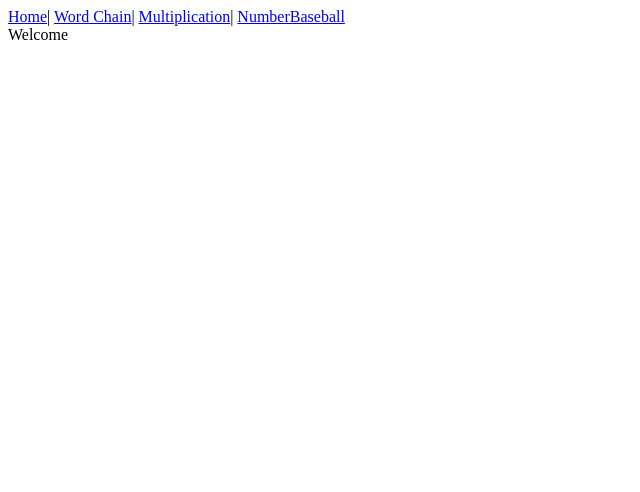
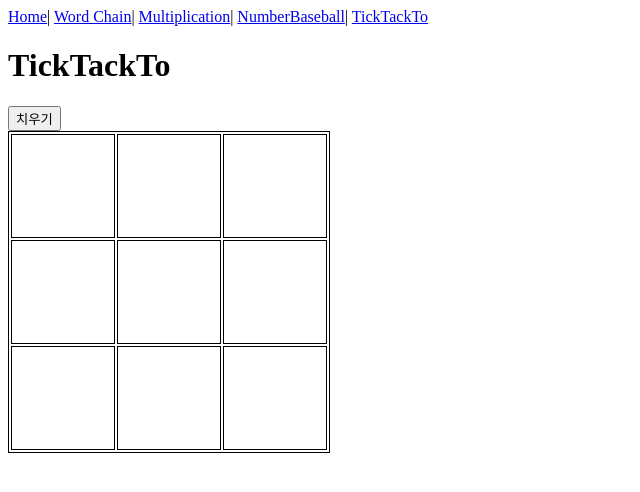
Before and after one commit to WonYoungYun/gameBox, a Vue app in the folder gamebox/: page /ticktackto in a window 1280 px wide. Shown: the top 492 px of the page, without its empty margins (0-640 px from the left). Built offline with nearby package versions, Linux system fonts and the light colour scheme.

Commit message:
ticktackto

```diff
--- a/gamebox/src/components/Multiplication.vue
+++ b/gamebox/src/components/Multiplication.vue
@@ -1,5 +1,6 @@
 <template>
   <div>
+    <h1>구구단 게임</h1>
     <div>User Point : {{points}}</div>
     <div>{{firstNum}} X {{secondNum}}</div>
     <input type="text" v-model="answerNum" ref="answerNum" @keyup.enter="submitAnswer">
--- a/gamebox/src/components/NavBar.vue
+++ b/gamebox/src/components/NavBar.vue
@@ -3,7 +3,8 @@
     <router-link to="/">Home</router-link>|
     <router-link to="/wordchain">Word Chain</router-link>|
     <router-link to="/multiplication">Multiplication</router-link>|
-    <router-link to="/numberbaseball">NumberBaseball</router-link>
+    <router-link to="/numberbaseball">NumberBaseball</router-link>|
+    <router-link to="/ticktackto">TickTackTo</router-link>
   </div>
 </template>
 
--- a/gamebox/src/components/NumberBaseball.vue
+++ b/gamebox/src/components/NumberBaseball.vue
@@ -1,6 +1,7 @@
 <template>
   <div>
     <div>
+      <h1>숫자 야구</h1>
       <input
         type="text"
         v-model="answerNumber"
--- /dev/null
+++ b/gamebox/src/components/TickTackTo.vue
@@ -0,0 +1,129 @@
+<template>
+  <div>
+    <h1>TickTackTo</h1>
+    <button @click="clearBoard">치우기</button>
+    <div class="game-board">
+      <table>
+        <tr>
+          <td></td>
+          <td></td>
+          <td></td>
+        </tr>
+        <tr>
+          <td></td>
+          <td></td>
+          <td></td>
+        </tr>
+        <tr>
+          <td></td>
+          <td></td>
+          <td></td>
+        </tr>
+      </table>
+    </div>
+  </div>
+</template>
+
+<script>
+export default {
+  mounted() {
+    this.clickArea();
+  },
+  data() {
+    return {
+      player: "O",
+      playerCheck: [],
+      nextPlayer: "X",
+      nextPlaterCheck: [],
+      count: 0
+    };
+  },
+
+  methods: {
+    clickArea() {
+      const area = document.getElementsByTagName("td");
+      Array.from(area).forEach((el, idx) => {
+        el.addEventListener("click", e => {
+          const index = idx + 1;
+          this.checkArea(e.target, index);
+        });
+      });
+    },
+    checkArea(el, idx) {
+      if (el.textContent) {
+        alert(`다른 곳에 놓아주세요, 현재는 ${this.player}의 차례입니다.`);
+        return;
+      }
+      el.textContent = this.player;
+      if (this.player === this.nextPlayer) {
+        this.player = "O";
+        this.nextPlaterCheck.push(idx);
+        this.increaseCount();
+        this.checkBoard(this.nextPlaterCheck, "X");
+      } else {
+        this.player = "X";
+        this.playerCheck.push(idx);
+        this.increaseCount();
+        this.checkBoard(this.playerCheck, "O");
+      }
+    },
+    increaseCount() {
+      this.count += 1;
+    },
+    checkBoard(list, msg) {
+      if (list.includes(1) && list.includes(2) && list.includes(3)) {
+        return alert(`${msg} win!`);
+      } else if (list.includes(1) && list.includes(4) && list.includes(7)) {
+        return alert(`${msg} win!`);
+      } else if (list.includes(1) && list.includes(5) && list.includes(9)) {
+        return alert(`${msg} win!`);
+      } else if (list.includes(2) && list.includes(5) && list.includes(8)) {
+        return alert(`${msg} win!`);
+      } else if (list.includes(3) && list.includes(6) && list.includes(9)) {
+        return alert(`${msg} win!`);
+      } else if (list.includes(3) && list.includes(5) && list.includes(7)) {
+        return alert(`${msg} win!`);
+      } else if (list.includes(4) && list.includes(5) && list.includes(6)) {
+        return alert(`${msg} win!`);
+      } else if (list.includes(7) && list.includes(8) && list.includes(9)) {
+        return alert(`${msg} win!`);
+      }
+      if (this.count === 9) {
+        alert("비김!");
+        this.clearBoard();
+      }
+    },
+    clearBoard() {
+      const area = document.getElementsByTagName("td");
+      Array.from(area).forEach(el => {
+        el.textContent = "";
+      });
+      this.player = "O";
+      this.playerCheck = [];
+      this.nextPlaterCheck = [];
+      this.count = 0;
+    }
+  }
+};
+</script>
+
+<style scoped>
+.game-board {
+  width: 500px;
+  height: 500px;
+}
+table {
+  border: 1px solid black;
+}
+tr {
+  border: 1px solid black;
+}
+td {
+  width: 100px;
+  height: 100px;
+  border: 1px solid black;
+  text-align: center;
+  font-size: 24px;
+  font-weight: 700;
+}
+</style>
--- a/gamebox/src/components/WordChain.vue
+++ b/gamebox/src/components/WordChain.vue
@@ -1,5 +1,6 @@
 <template>
   <div>
+    <h1>끝말잇기</h1>
     <div>{{firstWord}}</div>
     <input type="text" v-model="answerWord" @keyup.enter="onSubmitWord" ref="answerWord">
     <button @click.prevent="onReset">Reset</button>
--- a/gamebox/src/routes/index.js
+++ b/gamebox/src/routes/index.js
@@ -4,6 +4,7 @@ import Home from "../components/Home.vue";
 import WordChain from "../components/WordChain.vue";
 import Multiplication from "../components/Multiplication.vue";
 import NumberBaseball from "../components/NumberBaseball.vue";
+import TickTackTo from "../components/TickTackTo.vue";
 Vue.use(VueRouter);
 
 export const router = new VueRouter({
@@ -26,6 +27,10 @@ export const router = new VueRouter({
       component: NumberBaseball
     },
     {
+      path: "/ticktackto",
+      component: TickTackTo
+    },
+    {
       path: "*",
       component: Home
     }
```
